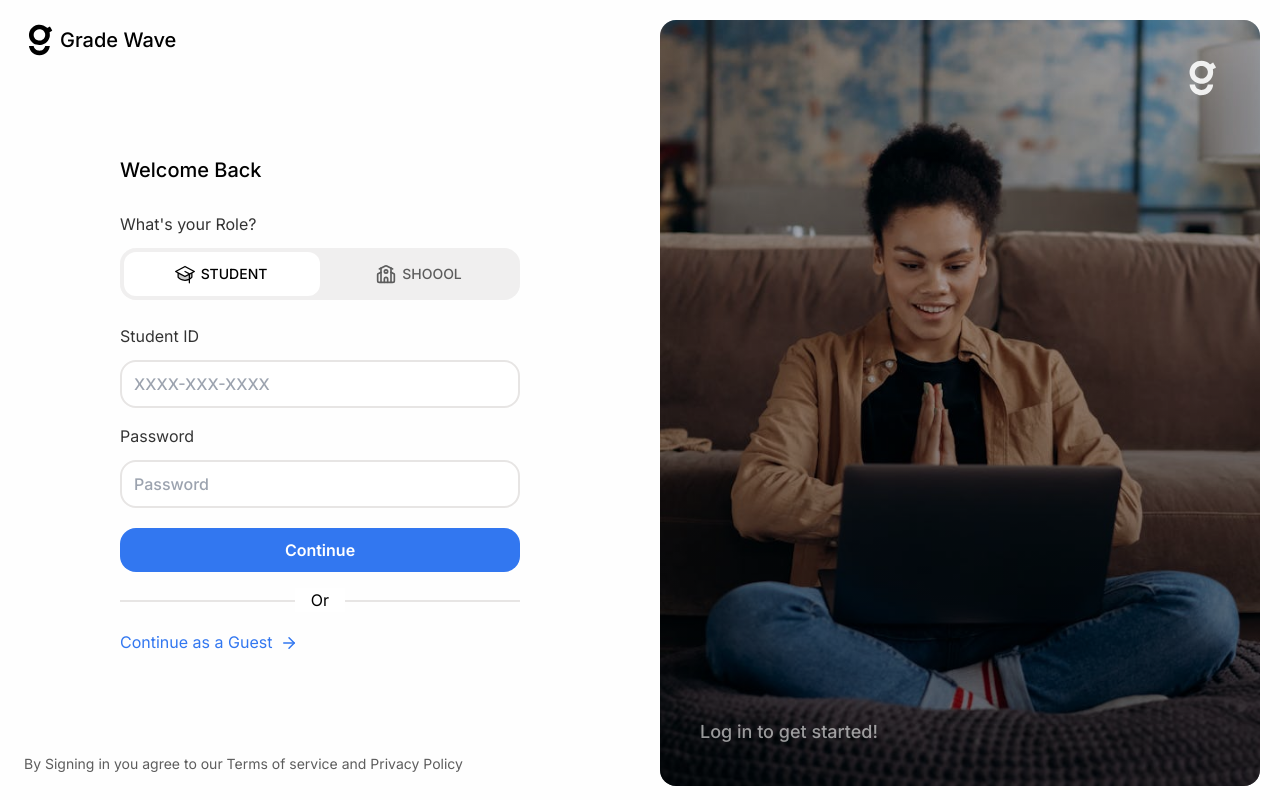
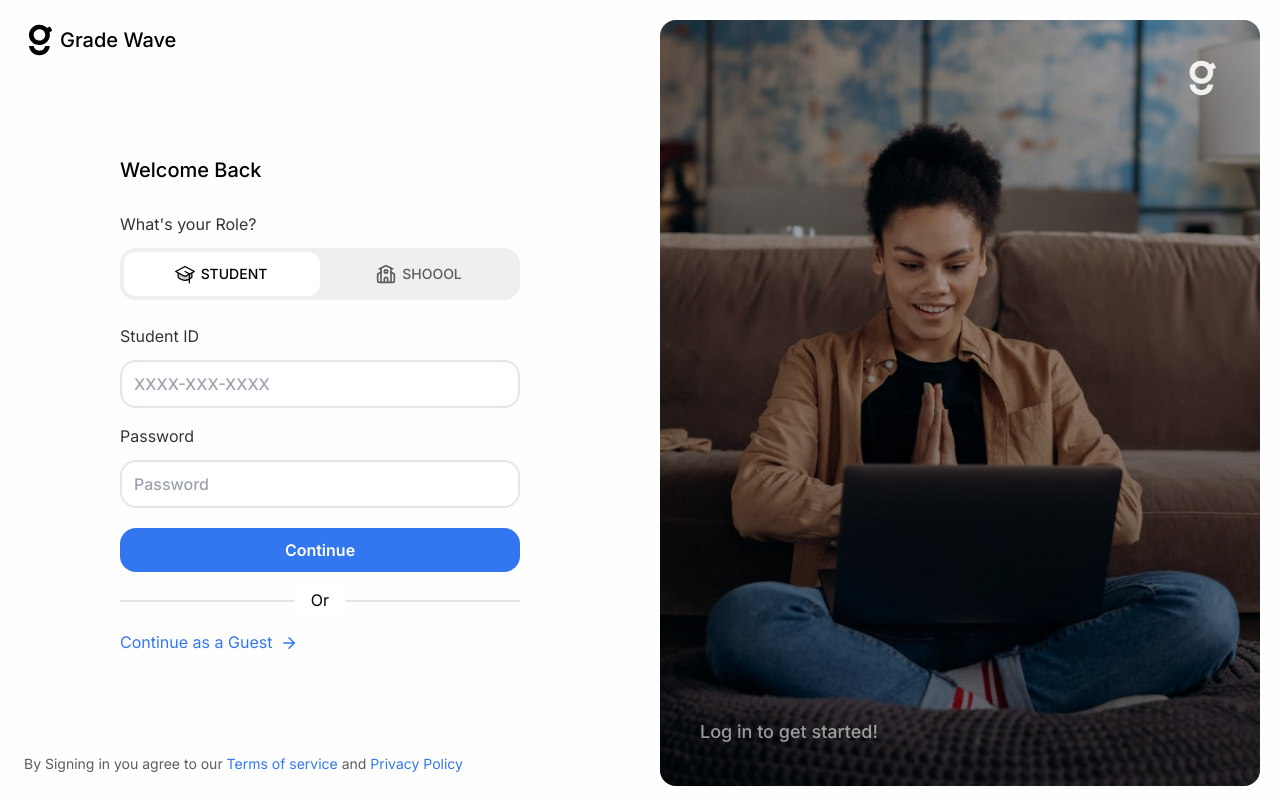
Before and after one commit to mbonikev/GradeWave, a React (Vite) app: page /#/ in a window 1280 px wide. Built offline with nearby package versions, Linux system fonts and the light colour scheme.

Commit message:
updated src/pages/Login.jsx

```diff
--- a/src/pages/Login.jsx
+++ b/src/pages/Login.jsx
@@ -155,8 +155,8 @@ function Login() {
         </form>
         <p className="text-sm font-normal text-text-color-weak mb-2">
           By Signing in you agree to our{" "}
-          <a className="cursor-pointer">Terms of service</a> and{" "}
-          <a className="cursor-pointer">Privacy Policy</a>
+          <a className="cursor-pointer text-main-color hover:text-main-color-dark">Terms of service</a> and{" "}
+          <a className="cursor-pointer text-main-color hover:text-main-color-dark">Privacy Policy</a>
         </p>
       </div>
       {/* 2 */}
```
